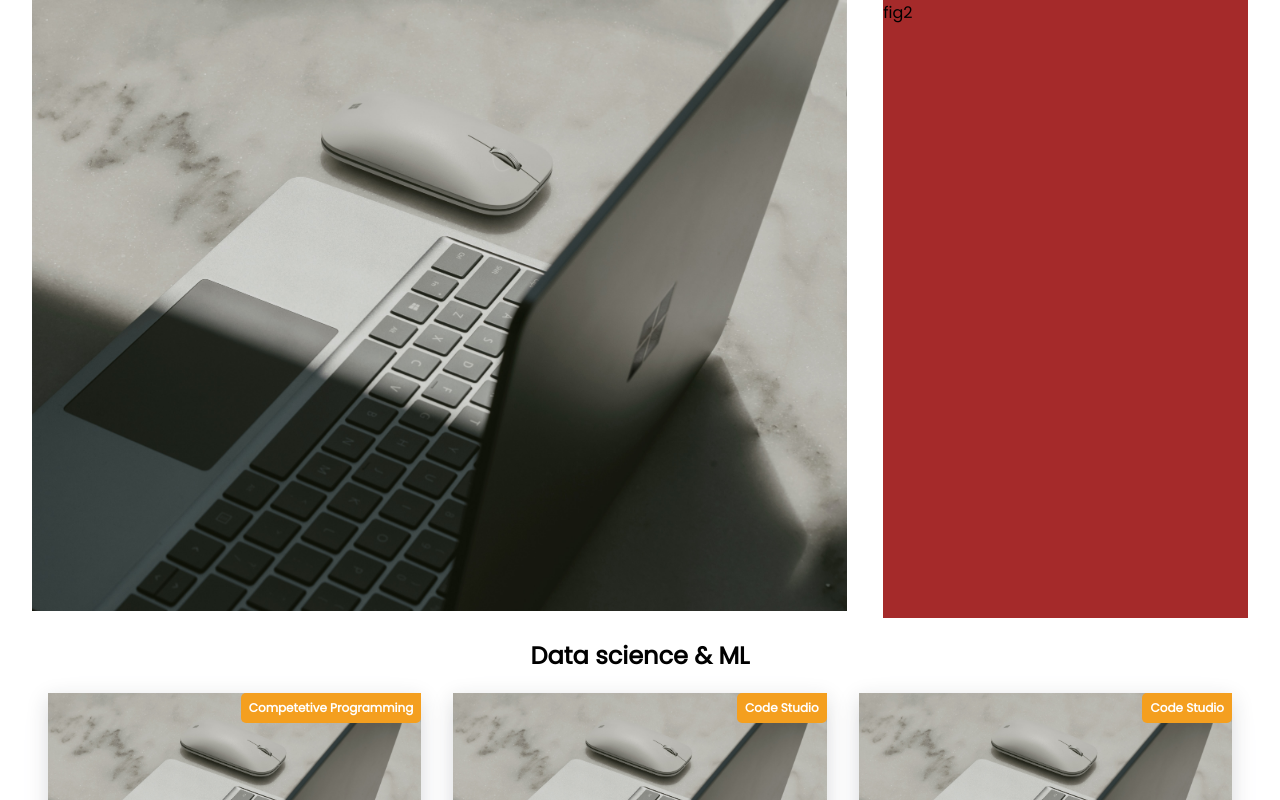
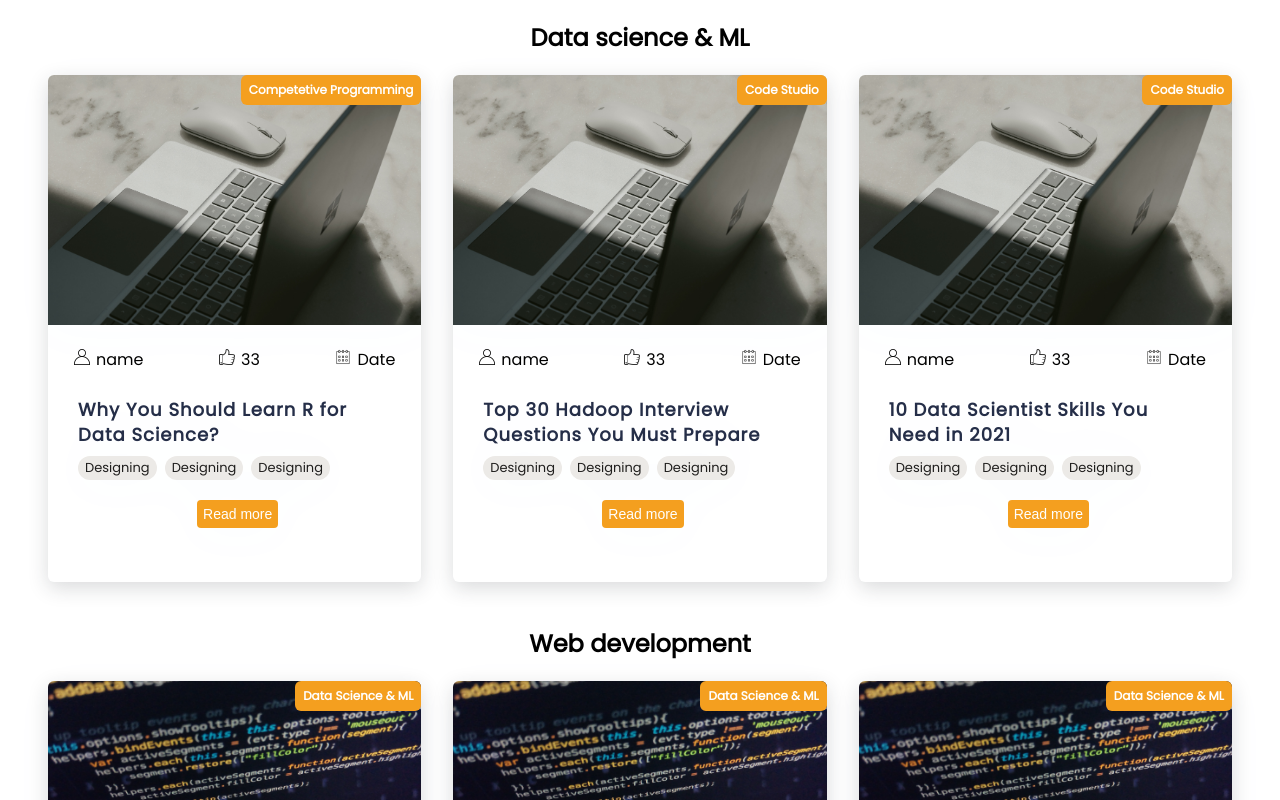
Before and after one commit to Shivangi020/Blogpage, a React (Create React App) app: page / in a window 1280 px wide. Shown: the top 800 px of the page. Built offline with nearby package versions, Linux system fonts and the light colour scheme.

Commit message:
commiting

```diff
--- a/src/App.js
+++ b/src/App.js
@@ -7,7 +7,7 @@ import  Hero from "./components/Hero/Hero"
 function App() {
   return (
     <div className="App">
-      <Hero/>
+      {/* <Hero/> */}
     <Cards/>
     </div>
   );
--- a/src/components/Card/Carditem.js
+++ b/src/components/Card/Carditem.js
@@ -32,8 +32,10 @@ function CardItem(props) {
             <a className='cards__item__text' href={props.text}>{props.text}</a>
             <div className="tab">
                 <span className="round-tab">{props.tag}</span>
+                <span className="round-tab">{props.tag}</span>
+                <span className="round-tab">{props.tag}</span>
             </div>
-            <button>Read more</button>
+            <div className="btn"><button>Read more</button></div>
 
           </div>
         </a>
--- a/src/components/Card/style.css
+++ b/src/components/Card/style.css
@@ -41,10 +41,10 @@
   flex-flow: column;
   width: 100%;
   box-shadow: 0 6px 20px rgba(35, 44, 49, 0.17);
-
+  border-radius: 6px;
   -webkit-filter: drop-shadow(0 6px 20px rgba(79, 240, 39, 0.017));
   filter: drop-shadow(0 6px 20px rgba(56, 125, 255, 0.017));
-    text-align: center;
+  /* text-align: center; */
   overflow: hidden;
   text-decoration: none;
 }
@@ -71,7 +71,7 @@
   color: #fff;
   background-color: #f49f1f;
   box-sizing: border-box;
-    border-radius: 5px;
+  border-radius: 6px;
   border-top-right-radius: 0px;
 }
 
@@ -91,9 +91,9 @@
 }
 
 
-  /* .cards__item__info {
+.cards__item__info {
   padding: 20px 30px 30px;
-  } */
+}
 
 .cards__item__text {
   color: #252e48;
@@ -114,13 +114,16 @@
 .tab{
   font-size: 13px;
   display: flex;
-    /* justify-content:center; */
+  justify-content: flex-start;
+  flex-wrap: wrap;
+  /* display: inline-block; */
   padding: 8px;
   padding-left: 0px;
 }
 
 .round-tab{
-    margin-left: 20px;
+  margin-bottom: 6px;
+  margin-right: 8px;
   border-radius: 25px;
   padding: 2px 7px;
   color: #1f1e1d;
@@ -131,7 +134,9 @@
   display: flex;
   flex-wrap: nowrap;
   padding: 6px ;
-    justify-content:space-evenly;
+  padding-left: 26px;
+  padding-right: 26px;
+  justify-content:space-between;
 }
 .icon_size{
   display: flex;
@@ -161,7 +166,7 @@
 
 
 
-  @media only screen and (max-width: 798px) {
+@media only screen and (max-width: 900px) {
   .cards__items{
     display: flex;
     flex-direction: column;
--- a/src/components/Hero/Hero.js
+++ b/src/components/Hero/Hero.js
@@ -10,7 +10,7 @@ import image1 from "../../images/image1.jpg"
 const Hero = (props) => {
   return(
     <div class="header_container">
-        <div className="div1">
+        <div className="header_card">
           <div className="image_header"><img src={image1}/>
         </div>
         </div>
```
Lines whose indentation alone changed are shown as unchanged.
